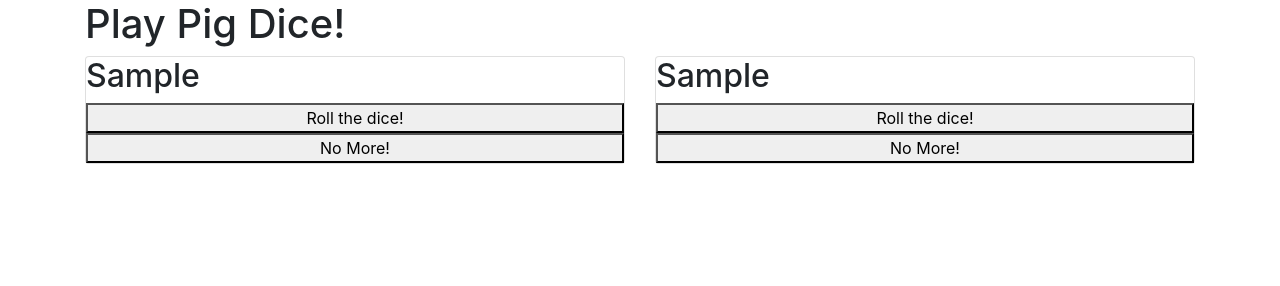
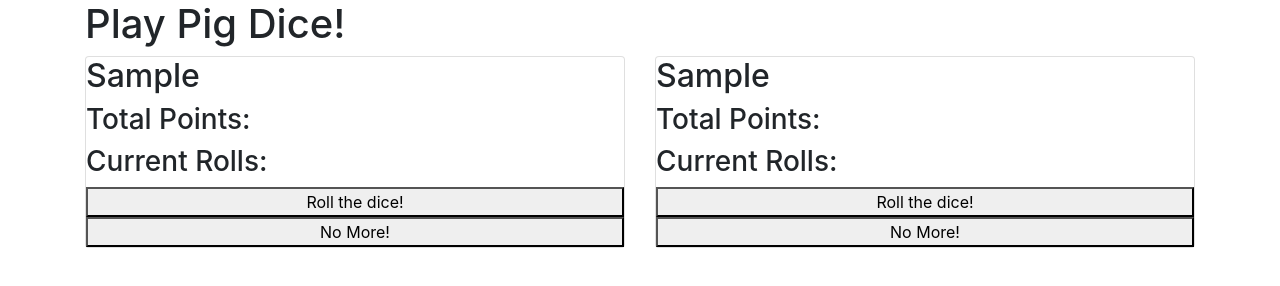
Before and after one commit to Singleballtheory/pig-dice, a plain HTML site: page index.html in a window 1280 px wide. Both pictures are taken after typing "Sample", "Sample" into the empty fields and a click on the button "Click here to play!". Drawn offline with Linux system fonts and the light colour scheme.

Commit message:
change variables for current total and total points
Co-authored by: Scott Hutley <scotthutley1@comcast.net>

```diff
--- a/index.html
+++ b/index.html
@@ -24,19 +24,19 @@
         <div class="col-6">
           <div class="card">
             <h2 id="player1"></h2>
-            <div id="pointTotal"></div>
-            <div id="currentTotal"></div>
-            <button type="submit" id="roll1">Roll the dice!</button>
-            <button type="submit" id="hold1">No More!</button>
+            <h3 id="pointTotal1">Total Points: </h3>
+            <h3 id="currentTotal1">Current Rolls: </h3>
+            <button type="button" id="roll1">Roll the dice!</button>
+            <button type="button" id="hold1">No More!</button>
           </div>
         </div>
         <div class="col-6">
           <div class="card">
             <h2 id="player2"></h2>
-            <div id="pointTotal"></div>
-            <div id="currentTotal"></div>
-            <button type="submit" id="roll2">Roll the dice!</button>
-            <button type="submit" id="hold2">No More!</button>
+            <h3 id="pointTotal2">Total Points: </h3>
+            <h3 id="currentTotal2">Current Rolls: </h3>
+            <button type="button" id="roll2">Roll the dice!</button>
+            <button type="button" id="hold2">No More!</button>
           </div>
         </div>
       </div>
--- a/js/scripts.js
+++ b/js/scripts.js
@@ -1,29 +1,28 @@
 
-let currentTotal = [];
 
-function dice() {
+
+Player.prototype.dice = function() {
   let number = Math.floor((Math.random() * 6) + 1);
   if (number !== 1) {
-    currentTotal.push(number);
+    this.currentTotal.push(number);
   } else if (number === 1) {
-    return currentTotal = [];
+    return this.currentTotal = [];
     //call function here that ends the turn
   }
-  console.log(currentTotal);
+  console.log(this.currentTotal);
 }
 
-function sum(currentTotal) {
-  let totalPoints = 0;
-  for (let i=0; i < currentTotal.length; i++) {
-    totalPoints = totalPoints + currentTotal[i];
+Player.prototype.sum = function() {
+  this.totalPoints = 0;
+  for (let i=0; i < this.currentTotal.length; i++) {
+    this.totalPoints = this.totalPoints + this.currentTotal[i];
   }
-  return totalPoints;
 }
 
-function Player(name, currentTotal, totalPoints) {
-  this.name = name;
-  this.currentTotal = currentTotal;
-  this.totalPoints = totalPoints;
+function Player(variable2, variable) {
+  this.name = variable2;
+  this.currentTotal = [];
+  this.totalPoints = variable;
 }
 
 $(document).ready(function() {
@@ -31,11 +30,36 @@ $(document).ready(function() {
     event.preventDefault();
     const nameOne = $("input#name1").val();
     const nameTwo = $("input#name2").val();
-    let playerOne = new Player (nameOne, 0, 0);
-    let playerTwo = new Player (nameTwo, 0, 0);
+    let playerOne = new Player (nameOne);
+    let playerTwo = new Player (nameTwo);
     $("#game").show();
     $("#name").hide();
     $("#player1").html(nameOne);
+    $("#pointTotal1").append(playerOne.totalPoints);
+    $("#currentTotal1").append(playerOne.currentTotal);
     $("#player2").html(nameTwo);
+    $("#pointTotal2").append(playerTwo.totalPoints);
+    $("#currentTotal2").append(playerTwo.currentTotal);
+    $("#roll1").on("click",function() {
+      playerOne.dice();
+      return playerOne.currentTotal;
+    })
+    $("#roll2").on("click",function() {
+      playerTwo.dice();
+    })
   })
+
 })
+
+
+
+// function attachContactListeners() {
+//   $("ul#contacts").onclick(function() {
+//     showContact(this.id);
+//   });
+//   $("#buttons").on("click", ".deleteButton", function() {
+//     addressBook.deleteContact(this.id);
+//     $("#show-contact").hide();
+//     displayContactDetails(addressBook);
+//   });
+// }
```
